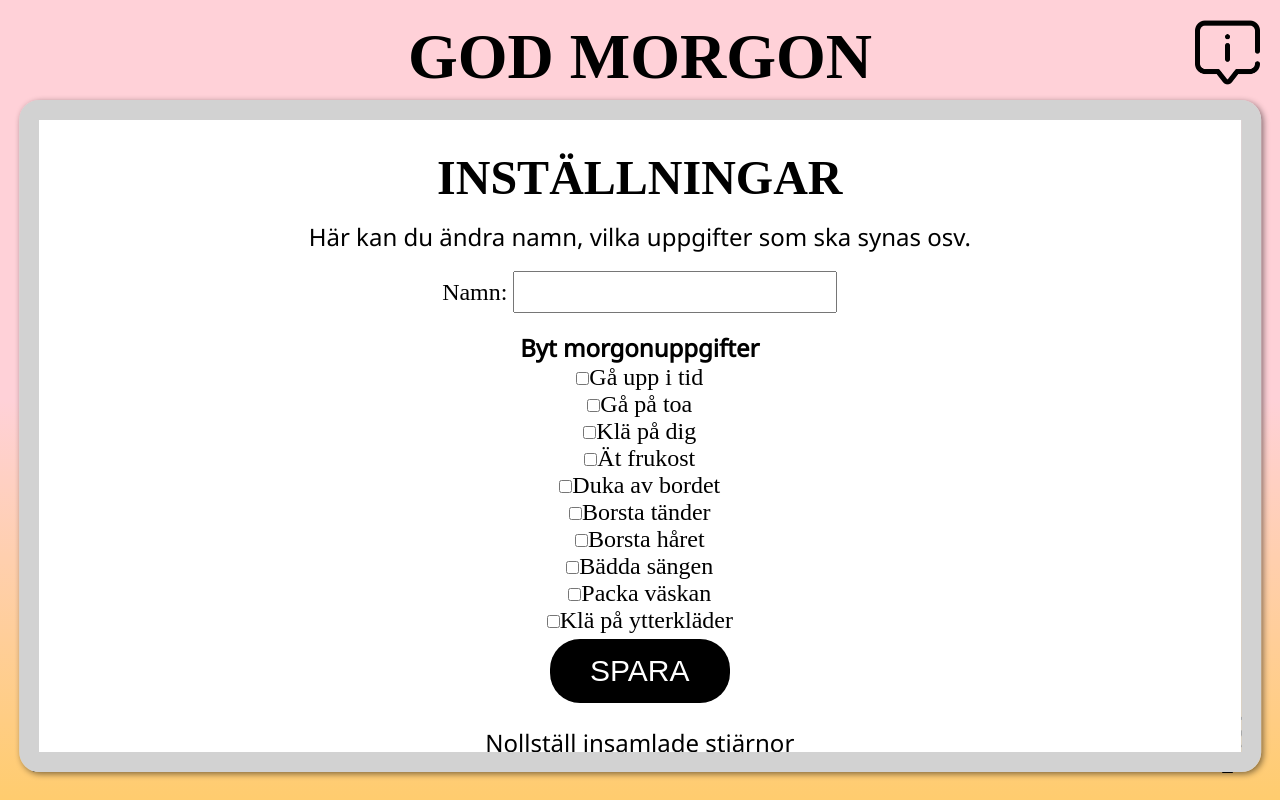
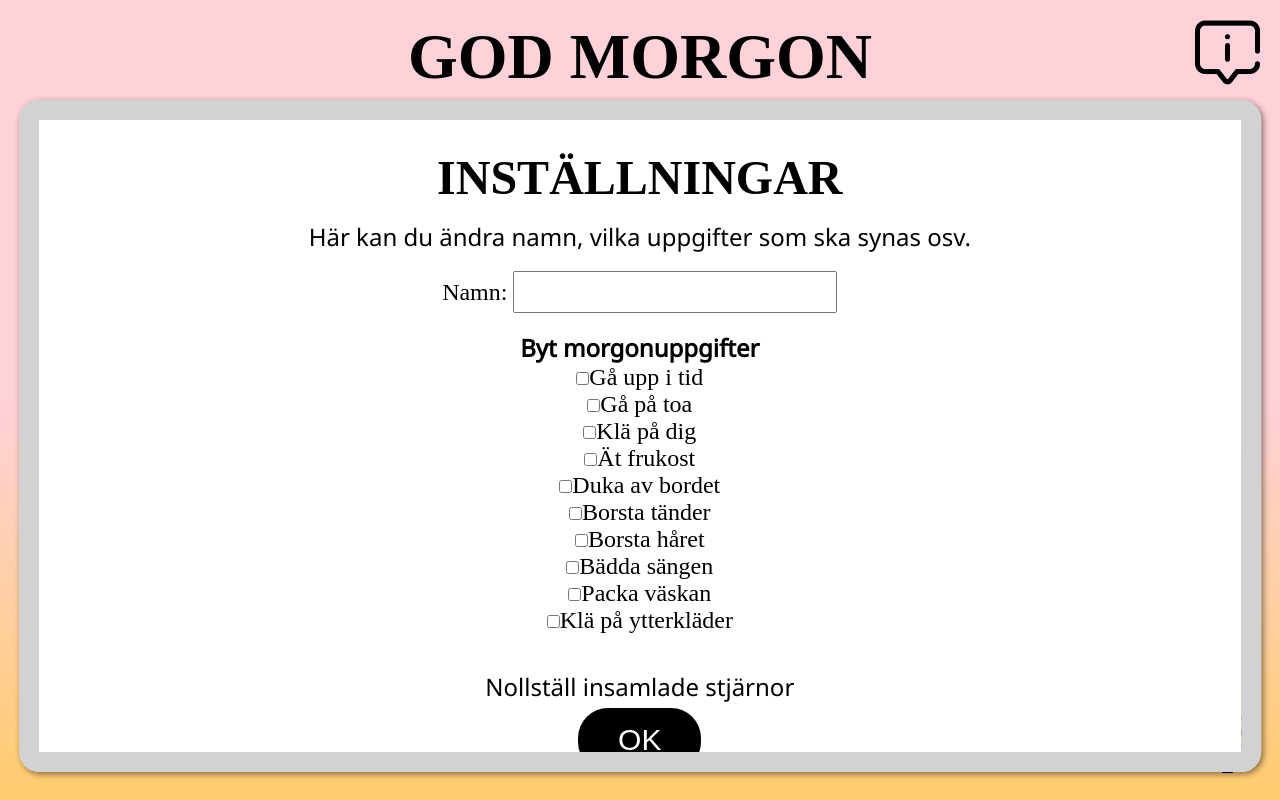
Before and after one commit to elinamren/kids-routine, a React (Create React App) app: page / in a window 1280 px wide. Both pictures are taken after a click on the button 1227 px from the left and 744 px from the top of the page. Built offline with nearby package versions, Linux system fonts and the light colour scheme; a web font is replaced by a local one.

Commit message:
changed to one save button on settings

```diff
--- a/src/App.js
+++ b/src/App.js
@@ -129,6 +129,11 @@ function App() {
 
   // -------------------
 
+  function handleSave() {
+    handleName();
+    handleNewCards();
+  }
+
   return (
     <div className="App">
       <Header name={name} />
@@ -181,9 +186,8 @@ function App() {
         handleSettingsModal={handleSettingsModal}
         style={{ display: isSettingsOpen ? "block" : "none" }}
         onChange={handleInputValue}
-        handleName={handleName}
+        handleSave={handleSave}
         deleteStars={deleteStars}
-        handleNewCards={handleNewCards}
         handleCheckbox={handleCheckbox}
       />
       <Winner
--- a/src/components/Settings.js
+++ b/src/components/Settings.js
@@ -25,7 +25,6 @@ const Settings = (props) => {
         );
       })}
 
-      <button onClick={props.handleNewCards}>spara</button>
       <br />
       <br />
       <p>Nollställ insamlade stjärnor</p>
@@ -33,7 +32,7 @@ const Settings = (props) => {
       <br />
       <br />
       <button onClick={props.handleSettingsModal}>Tillbaka</button>
-      <button onClick={props.handleName}>Spara</button>
+      <button onClick={props.handleSave}>Spara</button>
     </div>
   );
 };
```
